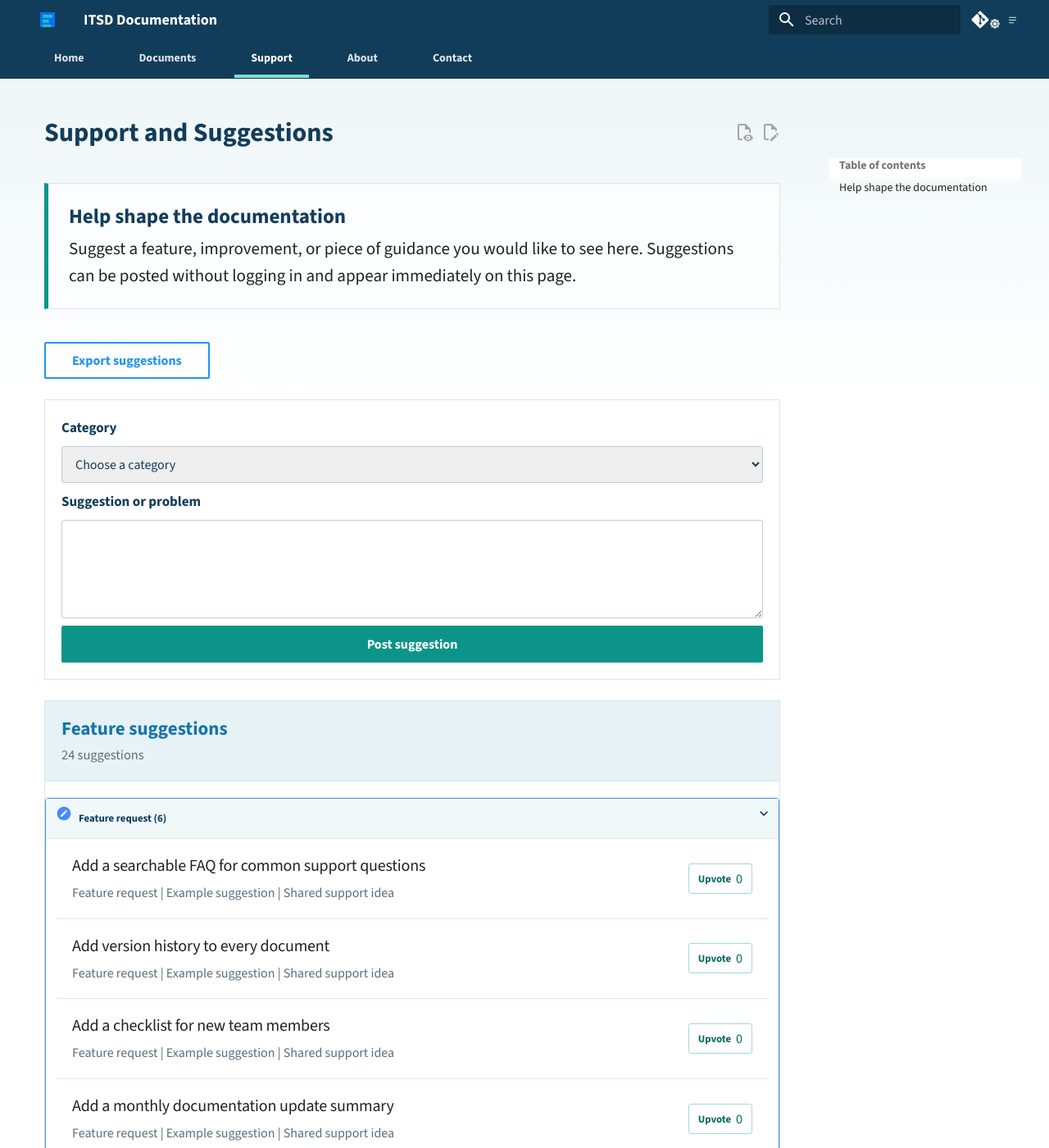
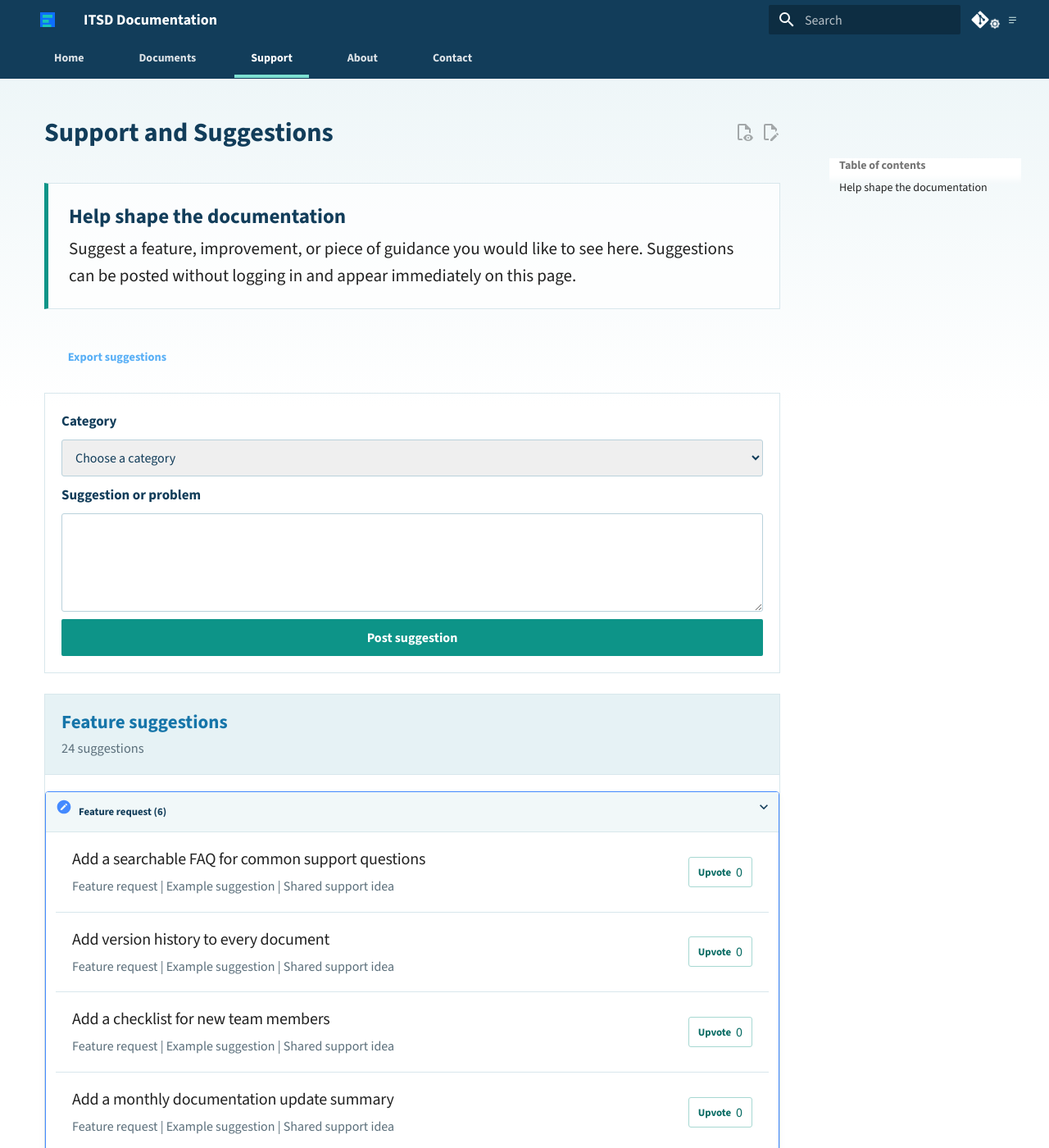
Before and after one commit to dgooding/mkdocs-basic, an MkDocs documentation site: the page built from docs/support.md, in a window 1280 px wide and 1400 px high. Shown: the whole window at 82% size. Built offline with MkDocs 1.6.1 and Material for MkDocs 9.7.7, drawn with Linux system fonts in a browser that asks for light colours; comment, search, counter and statistics services are not loaded.

Commit message:
docs: auto-update 2026-08-26 21:42:49

```diff
--- a/docs/stylesheets/extra.css
+++ b/docs/stylesheets/extra.css
@@ -154,17 +154,22 @@
 }
 
 .itsd-export-button {
-  border-color: transparent;
-  color: #5b6f7b;
-  font-size: 0.8rem;
+  background: transparent !important;
+  border: 0 !important;
+  box-shadow: none !important;
+  color: #78909c;
+  font-size: 0.72rem;
   font-weight: 400;
-  padding: 0.25rem 0.4rem;
+  min-height: 0;
+  opacity: 0.75;
+  padding: 0.1rem 0;
 }
 
 .itsd-export-button:hover {
-  background: #e6f2f5;
-  border-color: #d8e7ec;
+  background: transparent !important;
+  border-color: transparent !important;
   color: var(--itsd-navy);
+  opacity: 1;
 }
 
 .itsd-suggestion-form {
```
